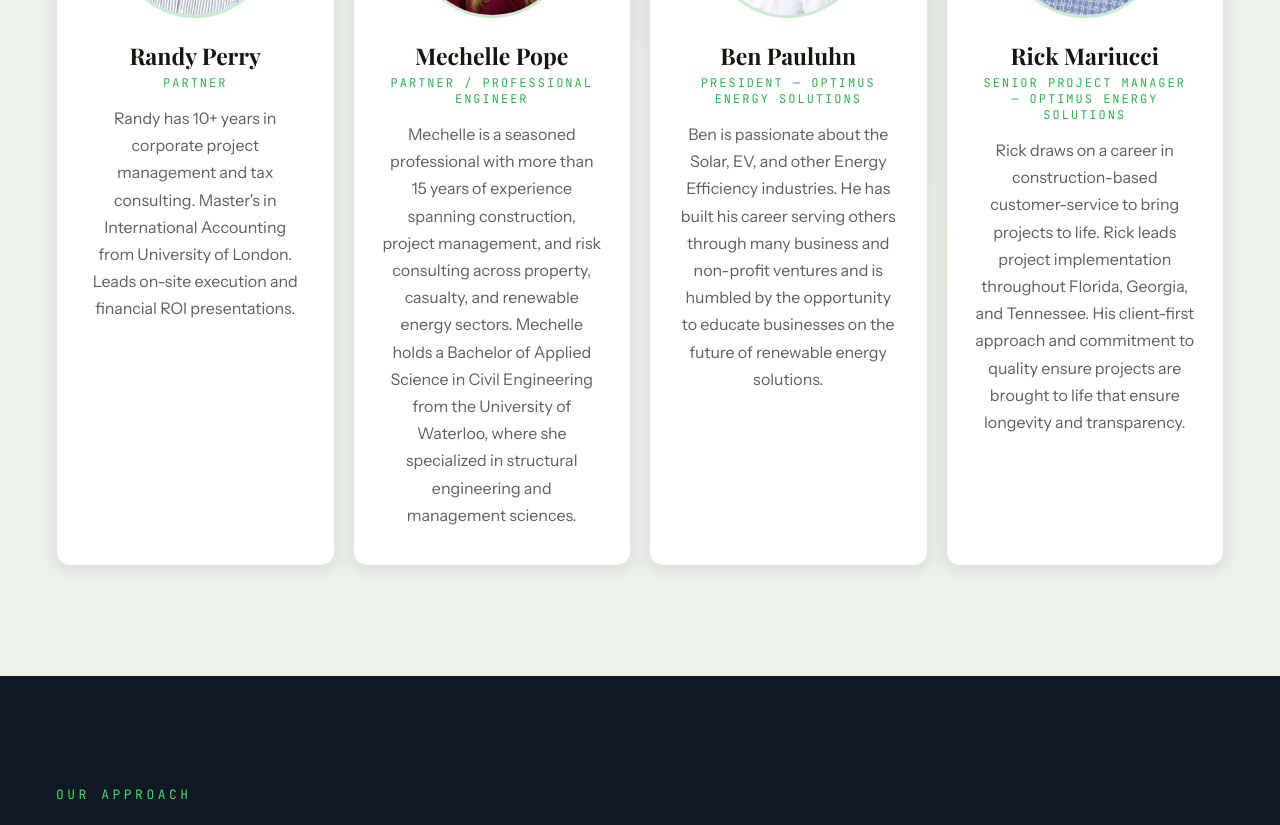
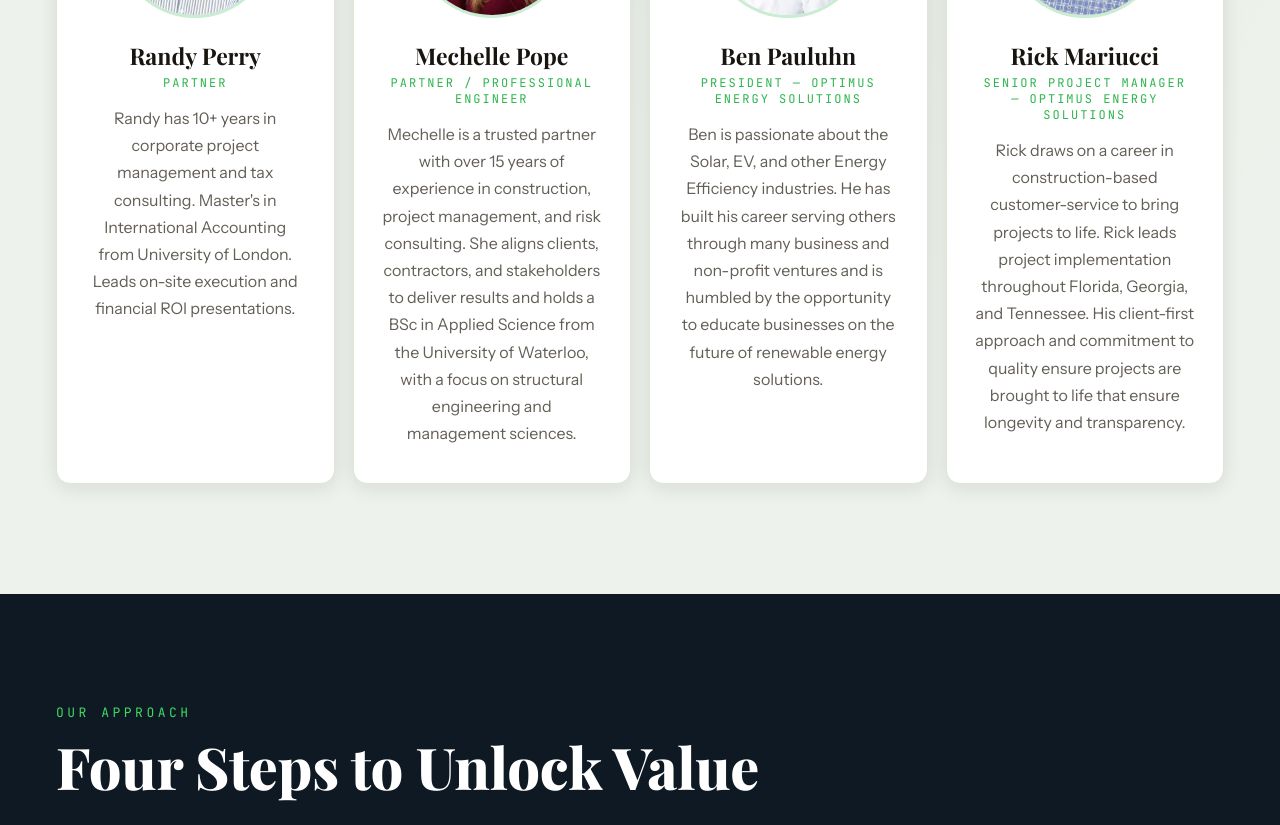
Before and after one commit to btcddy/tesio-energy, a Next.js app: page / in a window 1280 px wide. Shown: the part 7460-8285 px from the top of the page. Built offline with nearby package versions, Linux system fonts and the light colour scheme; a web font is replaced by a local one.

Commit message:
Updated everything v1.3

```diff
--- a/components/Team.tsx
+++ b/components/Team.tsx
@@ -3,7 +3,7 @@ import './Team.css';
 export default function Team() {
   const members = [
     { img: '/Randy Headshot.jpg', name: 'Randy Perry', role: 'Partner', bio: 'Randy has 10+ years in corporate project management and tax consulting. Master\'s in International Accounting from University of London. Leads on-site execution and financial ROI presentations.' },
-    { img: '/Mechelle Pope.png', name: 'Mechelle Pope', role: 'Partner / Professional Engineer', bio: 'Mechelle is a seasoned professional with more than 15 years of experience spanning construction, project management, and risk consulting across property, casualty, and renewable energy sectors. Mechelle holds a Bachelor of Applied Science in Civil Engineering from the University of Waterloo, where she specialized in structural engineering and management sciences.' },
+    { img: '/Mechelle Pope.png', name: 'Mechelle Pope', role: 'Partner / Professional Engineer', bio: 'Mechelle is a trusted partner with over 15 years of experience in construction, project management, and risk consulting. She aligns clients, contractors, and stakeholders to deliver results and holds a BSc in Applied Science from the University of Waterloo, with a focus on structural engineering and management sciences.' },
     { img: '/Ben Pauluhn.jpg', name: 'Ben Pauluhn', role: 'President — Optimus Energy Solutions', bio: 'Ben is passionate about the Solar, EV, and other Energy Efficiency industries. He has built his career serving others through many business and non-profit ventures and is humbled by the opportunity to educate businesses on the future of renewable energy solutions.' },
     { img: '/Rick Mariucci.jpg', name: 'Rick Mariucci', role: 'Senior Project Manager — Optimus Energy Solutions', bio: 'Rick draws on a career in construction-based customer-service to bring projects to life. Rick leads project implementation throughout Florida, Georgia, and Tennessee. His client-first approach and commitment to quality ensure projects are brought to life that ensure longevity and transparency.' },
   ];
```
